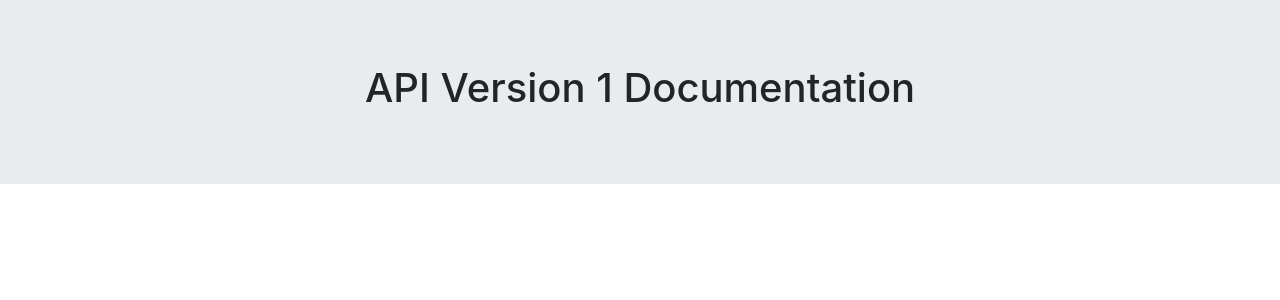
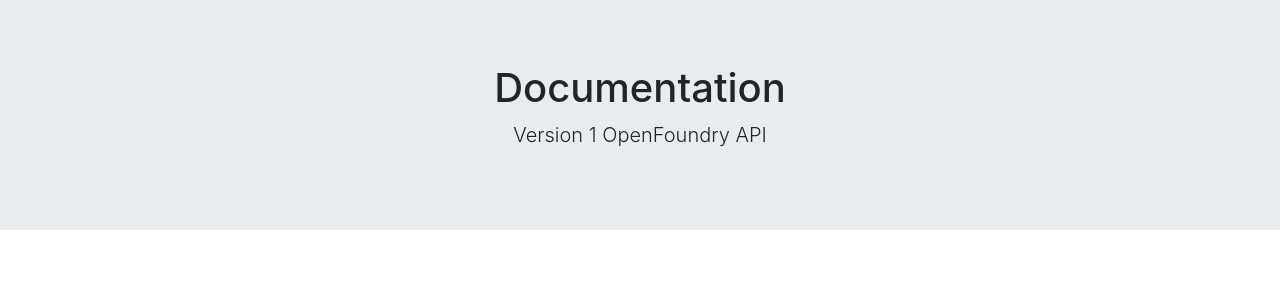
Before and after one commit to biobricks/openfoundry-api, a Flask app: page /api/v1/documentation in a window 1280 px wide. Shown: the part 56-356 px from the top of the page. Run offline with Flask 2, Linux system fonts and the light colour scheme; some libraries are stand-ins or nearby versions.

Commit message:
update content

```diff
--- a/app/templates/docs_v1.html
+++ b/app/templates/docs_v1.html
@@ -3,7 +3,8 @@
 {% block content %}
   <div class="jumbotron jumbotron-fluid">
       <div class="container text-center">
-        <h1 class="display-5">API Version 1 Documentation</h1>
+        <h1 class="display-5">Documentation</h1>
+        <p class="lead">Version 1 OpenFoundry API</p>
       </div>
     </div>
 {% endblock %}
```
